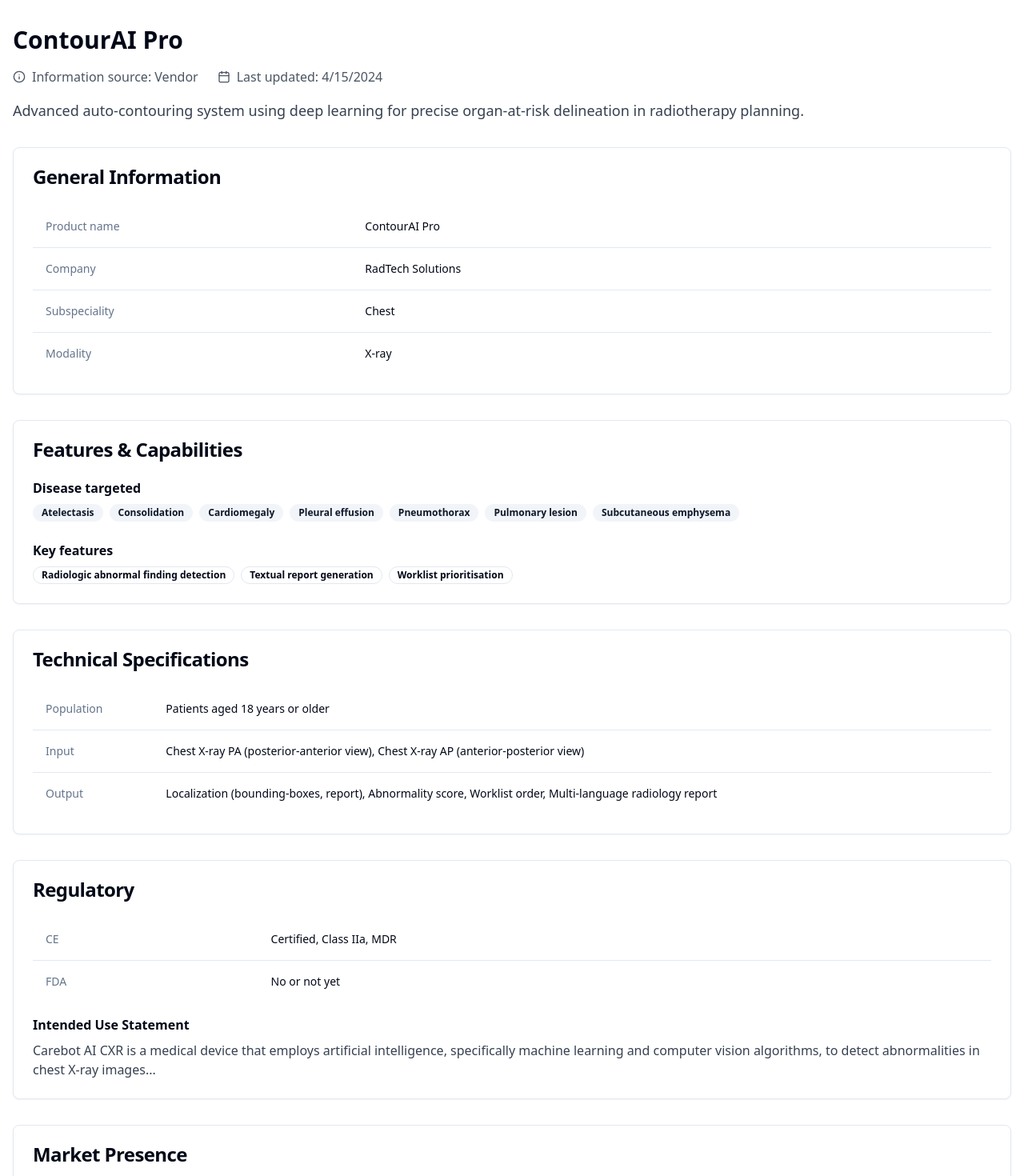
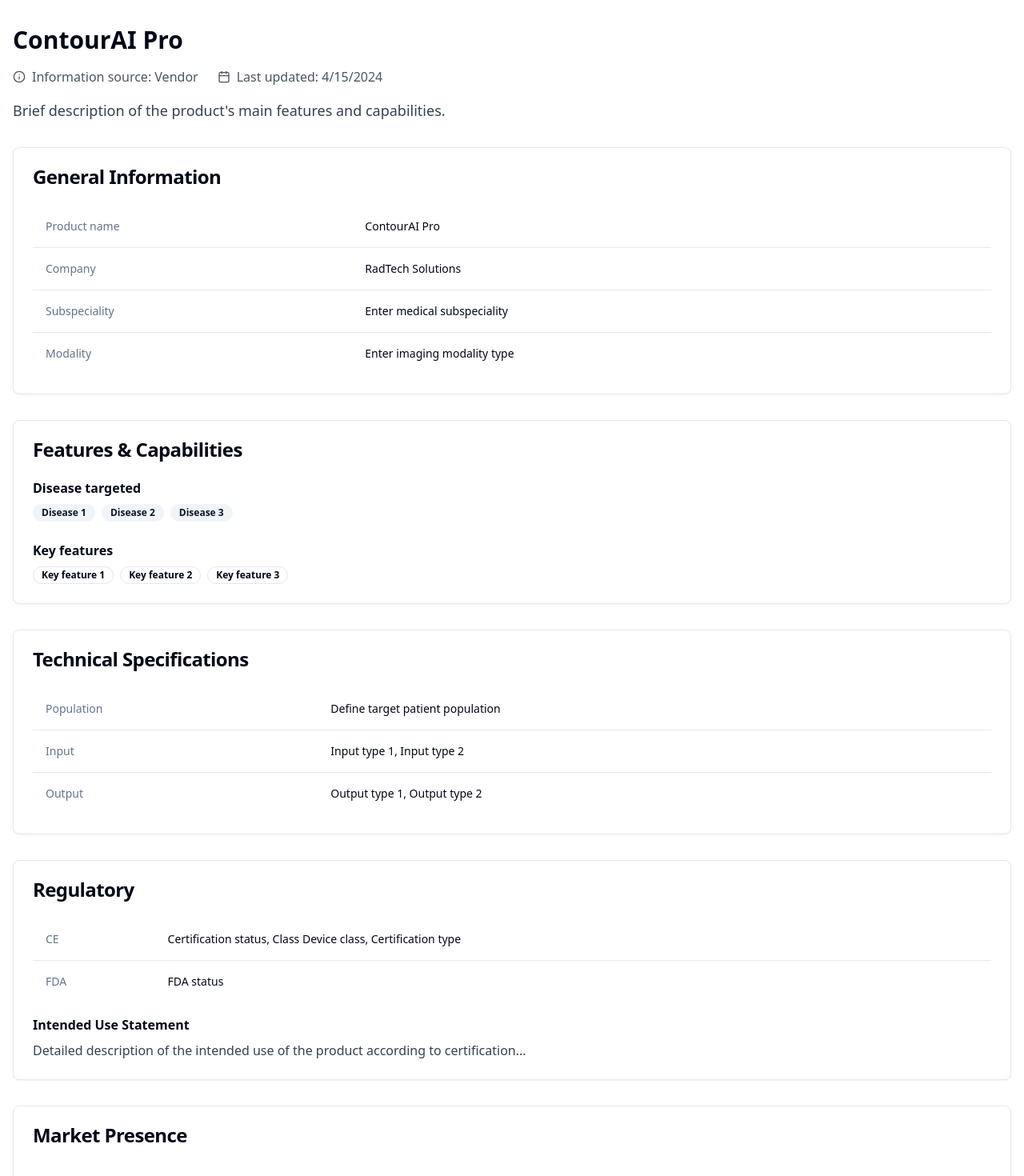
Before and after one commit to DLinRT-eu/website, a React (Vite) app: page /product/carebot-ai in a window 1280 px wide. Shown: the top 1470 px of the page at 80% size. Built offline with nearby package versions, Linux system fonts and the light colour scheme.

Commit message:
Refactor: Add placeholder content
Add placeholder content to product details page and CSV export.

```diff
--- a/src/components/ProductGrid.tsx
+++ b/src/components/ProductGrid.tsx
@@ -1,4 +1,3 @@
-
 import { FileSpreadsheet } from "lucide-react";
 import { Button } from "@/components/ui/button";
 import ProductCard from "./ProductCard";
@@ -58,26 +57,50 @@ const ProductGrid = ({ filters }: ProductGridProps) => {
 
   const exportToExcel = () => {
     const headers = [
-      "Name", "Company", "Category", "Certification", "Features",
-      "Anatomical Location", "Release Date", "Version", "Price",
-      "Website", "Support Email", "Training Required", "Compatible Systems",
-      "User Rating", "Last Updated"
+      "Name", "Company", "Category", "Description", "Features",
+      "Subspeciality", "Modality", "Disease Targeted", "Key Features",
+      "Technical Population", "Technical Input", "Technical Output",
+      "Integration Methods", "Deployment Options", "Processing Time",
+      "CE Status", "CE Class", "FDA Status", "Intended Use",
+      "Market Since", "Countries Present", "Paying Customers",
+      "Pricing Model", "Pricing Factors",
+      "Release Date", "Version", "Price", "Website", "Support Email",
+      "Training Required", "Compatible Systems", "User Rating",
+      "Last Updated"
     ];
 
     const data = filteredProducts.map(product => [
       product.name,
       product.company,
       product.category,
-      product.certification || "N/A",
-      product.features.join(", "),
-      (product.anatomicalLocation || []).join(", "),
+      product.description,
+      product.features?.join(", ") || "N/A",
+      product.subspeciality || "N/A",
+      product.modality || "N/A",
+      product.diseaseTargeted?.join(", ") || "N/A",
+      product.keyFeatures?.join(", ") || "N/A",
+      product.technicalSpecifications?.population || "N/A",
+      product.technicalSpecifications?.input?.join(", ") || "N/A",
+      product.technicalSpecifications?.output?.join(", ") || "N/A",
+      product.technology?.integration?.join(", ") || "N/A",
+      product.technology?.deployment?.join(", ") || "N/A",
+      product.technology?.processingTime || "N/A",
+      product.regulatory?.ce?.status || "N/A",
+      product.regulatory?.ce?.class || "N/A",
+      product.regulatory?.fda || "N/A",
+      product.regulatory?.intendedUseStatement || "N/A",
+      product.market?.onMarketSince || "N/A",
+      product.market?.countriesPresent?.toString() || "N/A",
+      product.market?.payingCustomers || "N/A",
+      product.pricing?.model?.join(", ") || "N/A",
+      product.pricing?.basedOn?.join(", ") || "N/A",
       product.releaseDate || "N/A",
       product.version || "N/A",
       product.price ? `$${product.price}` : "N/A",
       product.website || "N/A",
       product.supportEmail || "N/A",
       product.trainingRequired ? "Yes" : "No",
-      (product.compatibleSystems || []).join(", "),
+      product.compatibleSystems?.join(", ") || "N/A",
       product.userRating?.toString() || "N/A",
       product.lastUpdated || "N/A"
     ]);
--- a/src/data/products.ts
+++ b/src/data/products.ts
@@ -1,163 +1,74 @@
+
 export const SAMPLE_PRODUCTS = [
   {
     id: "carebot-ai",
     name: "ContourAI Pro",
     company: "RadTech Solutions",
-    description: "Advanced auto-contouring system using deep learning for precise organ-at-risk delineation in radiotherapy planning.",
-    features: ["Auto-Contouring", "Deep Learning", "Real-time"],
+    description: "Brief description of the product's main features and capabilities.",
+    features: ["Feature 1", "Feature 2", "Feature 3"],
     category: "Auto-Contouring",
     certification: "CE & FDA",
     logoUrl: "/placeholder.svg",
-    subspeciality: "Chest",
-    modality: "X-ray",
+    subspeciality: "Enter medical subspeciality",
+    modality: "Enter imaging modality type",
     diseaseTargeted: [
-      "Atelectasis",
-      "Consolidation",
-      "Cardiomegaly",
-      "Pleural effusion",
-      "Pneumothorax",
-      "Pulmonary lesion",
-      "Subcutaneous emphysema"
+      "Disease 1",
+      "Disease 2",
+      "Disease 3"
     ],
     keyFeatures: [
-      "Radiologic abnormal finding detection",
-      "Textual report generation",
-      "Worklist prioritisation"
+      "Key feature 1",
+      "Key feature 2",
+      "Key feature 3"
     ],
     technicalSpecifications: {
-      population: "Patients aged 18 years or older",
-      input: ["Chest X-ray PA (posterior-anterior view)", "Chest X-ray AP (anterior-posterior view)"],
-      inputFormat: ["DICOM"],
-      output: ["Localization (bounding-boxes, report)", "Abnormality score", "Worklist order", "Multi-language radiology report"],
-      outputFormat: ["DICOM GSPS", "DICOM SR", "DICOM DOC", "DICOM SC"]
+      population: "Define target patient population",
+      input: ["Input type 1", "Input type 2"],
+      inputFormat: ["Format 1", "Format 2"],
+      output: ["Output type 1", "Output type 2"],
+      outputFormat: ["Output format 1", "Output format 2"]
     },
     technology: {
       integration: [
-        "Integration in standard reading environment (PACS)",
-        "Integration via AI marketplace",
-        "Stand-alone webbased"
+        "Integration method 1",
+        "Integration method 2",
+        "Integration method 3"
       ],
       deployment: [
-        "Locally on dedicated hardware",
-        "Locally virtualized (virtual machine, docker)",
-        "Cloud-based"
+        "Deployment option 1",
+        "Deployment option 2"
       ],
-      triggerForAnalysis: "Automatically, right after the image acquisition",
-      processingTime: "10 - 60 seconds"
+      triggerForAnalysis: "Describe when analysis is triggered",
+      processingTime: "Specify processing time range"
     },
     regulatory: {
       ce: {
-        status: "Certified",
-        class: "IIa",
-        type: "MDR"
+        status: "Certification status",
+        class: "Device class",
+        type: "Certification type"
       },
-      fda: "No or not yet",
-      intendedUseStatement: "Carebot AI CXR is a medical device that employs artificial intelligence, specifically machine learning and computer vision algorithms, to detect abnormalities in chest X-ray images..."
+      fda: "FDA status",
+      intendedUseStatement: "Detailed description of the intended use of the product according to certification..."
     },
     market: {
-      onMarketSince: "03-2024",
-      countriesPresent: 10,
-      payingCustomers: "100+",
+      onMarketSince: "MM-YYYY",
+      distributionChannels: ["Channel 1", "Channel 2"],
+      countriesPresent: 0,
+      payingCustomers: "Number of paying customers",
+      researchUsers: "Number of research users"
     },
     pricing: {
-      model: ["Pay-per-use", "Subscription"],
-      basedOn: ["Number of users", "Number of installations", "Number of analyses"]
+      model: ["Pricing model 1", "Pricing model 2"],
+      basedOn: ["Pricing factor 1", "Pricing factor 2"]
     },
+    releaseDate: "YYYY-MM-DD",
+    version: "X.Y.Z",
+    price: 0,
+    website: "https://example.com/product",
+    supportEmail: "support@example.com",
+    trainingRequired: true,
+    compatibleSystems: ["System 1", "System 2"],
+    userRating: 0,
     lastUpdated: "2024-04-15"
-  },
-  {
-    name: "SynthImage RT",
-    company: "MedTech Innovations",
-    description: "Deep learning-powered image synthesis platform for generating synthetic CT images from MRI scans.",
-    features: ["Image Synthesis", "Deep Learning", "MRI-to-CT"],
-    category: "Image Synthesis",
-    certification: "FDA",
-    logoUrl: "/placeholder.svg",
-    anatomicalLocation: ["Brain", "Pelvis"],
-    releaseDate: "2023-11-20",
-    version: "2.5.0",
-    price: 9800,
-    website: "https://medtechinnovations.example.com/synthimage",
-    supportEmail: "help@medtech.example.com",
-    trainingRequired: true,
-    compatibleSystems: ["ProSoma", "MIM", "Eclipse"],
-    userRating: 4.5,
-    lastUpdated: "2024-09-15"
-  },
-  {
-    name: "RegAlign Pro",
-    company: "HealthAI Solutions",
-    description: "Intelligent image registration system for precise alignment of multi-modal imaging in radiation therapy.",
-    features: ["Image Registration", "Multi-Modal", "Automated"],
-    category: "Image Registration",
-    certification: "CE",
-    logoUrl: "/placeholder.svg",
-    anatomicalLocation: ["Thorax", "Abdomen"],
-    releaseDate: "2024-01-10",
-    version: "1.8.3",
-    price: 7500,
-    website: "https://healthai.example.com/regalign",
-    supportEmail: "tech@healthai.example.com",
-    trainingRequired: false,
-    compatibleSystems: ["MIM", "Velocity", "Pinnacle"],
-    userRating: 4.2,
-    lastUpdated: "2024-08-20"
-  },
-  {
-    name: "PlanMaster AI",
-    company: "MedTech Innovations",
-    description: "Advanced treatment planning system with AI-driven optimization for precise radiotherapy planning.",
-    features: ["Treatment Planning", "AI Optimization", "Dose Calculation"],
-    category: "Treatment Planning",
-    certification: "FDA",
-    logoUrl: "/placeholder.svg",
-    anatomicalLocation: ["Breast", "Prostate"],
-    releaseDate: "2023-07-05",
-    version: "4.0.2",
-    price: 18500,
-    website: "https://medtechinnovations.example.com/planmaster",
-    supportEmail: "planning@medtech.example.com",
-    trainingRequired: true,
-    compatibleSystems: ["ARIA", "Mosaiq", "Eclipse"],
-    userRating: 4.8,
-    lastUpdated: "2024-09-30"
-  },
-  {
-    name: "QAIntelligence",
-    company: "HealthAI Solutions",
-    description: "Comprehensive quality assurance platform featuring automated plan verification and deep learning-based error detection.",
-    features: ["Quality Assurance", "Plan Verification", "Analytics"],
-    category: "Quality Assurance",
-    certification: "CE",
-    logoUrl: "/placeholder.svg",
-    anatomicalLocation: ["All Sites"],
-    releaseDate: "2024-02-28",
-    version: "2.1.5",
-    price: 8900,
-    website: "https://healthai.example.com/qaintelligence",
-    supportEmail: "qa@healthai.example.com",
-    trainingRequired: false,
-    compatibleSystems: ["ARIA", "Mosaiq", "RayStation"],
-    userRating: 4.3,
-    lastUpdated: "2024-08-15"
-  },
-  {
-    name: "PredictCare RT",
-    company: "AI Medical Systems",
-    description: "Clinical prediction system using deep learning to forecast treatment outcomes and optimize patient care pathways.",
-    features: ["Clinical Prediction", "Outcome Analysis", "Risk Assessment"],
-    category: "Clinical Prediction",
-    certification: "CE & FDA",
-    logoUrl: "/placeholder.svg",
-    anatomicalLocation: ["All Sites"],
-    releaseDate: "2023-09-12",
-    version: "1.5.0",
-    price: 11200,
-    website: "https://aimedical.example.com/predictcare",
-    supportEmail: "predict@aimedical.example.com",
-    trainingRequired: true,
-    compatibleSystems: ["ARIA", "Mosaiq", "Oncology Information Systems"],
-    userRating: 4.6,
-    lastUpdated: "2024-07-22"
   }
 ];
```
